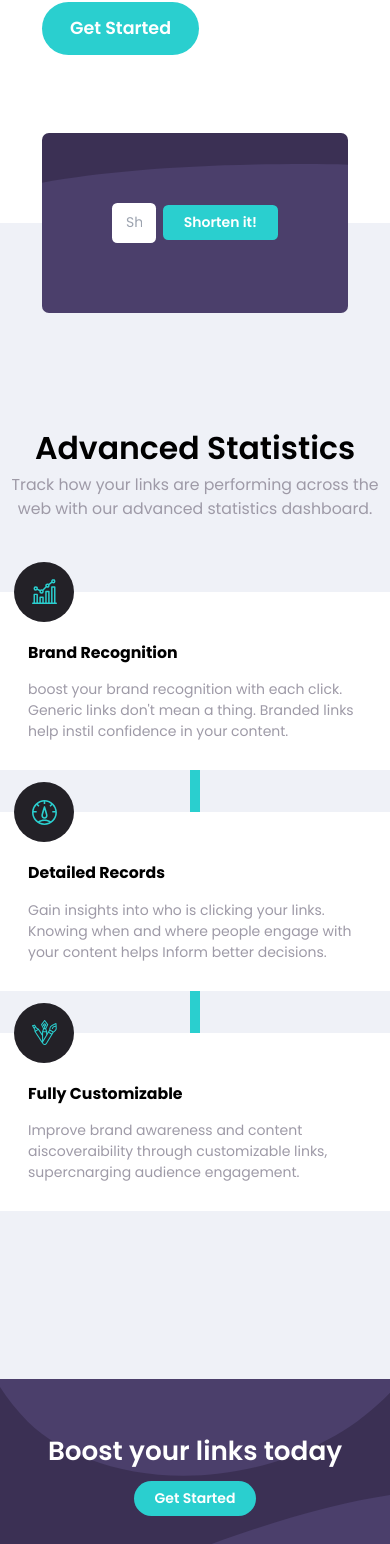
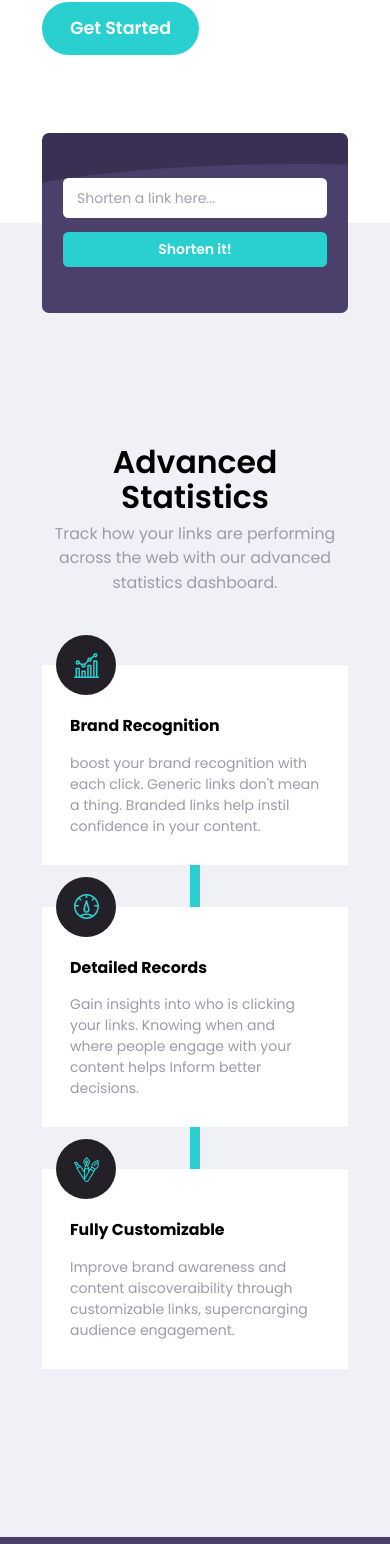
Before and after one commit to qianzhong516/url-shortener, a Next.js app: page / in a window 390 px wide. Shown: the part 827-2371 px from the top of the page. Built offline with nearby package versions, Linux system fonts and the light colour scheme.

Commit message:
refine styles

```diff
--- a/app/components/footer.tsx
+++ b/app/components/footer.tsx
@@ -69,11 +69,11 @@ const socialMedia = [
 
 export default function Footer() {
     return <footer className='flex flex-col items-center bg-darker-violet w-full'>
-        <div className='max-w-lg flex flex-wrap justify-between w-full py-12'>
+        <div className='max-w-lg flex flex-wrap justify-between w-full p-12'>
             <div className='flex-1'>
                 <Logo width={180} height={90} className='fill-white' />
             </div>
-            <div className='flex flex-3 flex-wrap grow text-white justify-evenly'>
+            <div className='flex flex-3 flex-wrap gap-4 grow text-white justify-between'>
                 {links.map((link, i) => <div key={i}>
                     <h4 className='font-bold mb-4'>{link.title}</h4>
                     <ul>
--- a/app/components/stats_section.tsx
+++ b/app/components/stats_section.tsx
@@ -21,13 +21,16 @@ const cards = [
 ]
 
 export default function StatsSection() {
-    return <section className="w-full bg-light-gray flex flex-col items-center pb-48">
-        <div className="mt-8 mt-12 mb-20 text-center">
-            <h1 className="text-4xl font-semibold mb-2">Advanced Statistics</h1>
-            <p className="text-lg text-gray-violet">Track how your links are performing across the web with our advanced statistics dashboard.</p>
+    return <section className="flex flex-col items-center w-full bg-light-gray">
+        <div className='max-w-lg px-12 md:px-0 pb-48'>
+            <div className="mt-12 mb-20 text-center">
+                <h1 className="text-4xl font-semibold mb-2">Advanced Statistics</h1>
+                <p className="text-lg text-gray-violet">Track how your links are performing across the web with our advanced statistics dashboard.</p>
+            </div>
+            <div className="flex flex-wrap md:flex-nowrap md:gap-x-8 gap-y-12 justify-center items-center">
+                {cards.map((props, i) => <Card key={i} className={clsx(i === 1 && 'card', i === 1 && 'md:translate-y-8', i === 2 && 'md:translate-y-16')} {...props} />)}
+            </div>
         </div>
-        <div className="flex flex-wrap md:gap-x-8 gap-y-12 justify-center items-center">
-            {cards.map((props, i) => <Card key={i} className={clsx(i === 1 && 'card', i === 1 && 'md:translate-y-8', i === 2 && 'md:translate-y-16')} {...props} />)}
-        </div>
+
     </section>
 }
--- a/app/components/url_shortener.tsx
+++ b/app/components/url_shortener.tsx
@@ -30,10 +30,10 @@ export default function UrlShortener({
 
     return (
         <>
-            <form action={formAction} ref={ref} className='flex flex-col min-w-full min-h-[180px] justify-center bg-dark-violet bg-[url("/bg-shorten-desktop.svg")] bg-no-repeat bg-cover px-20 py-18 py-10 rounded-lg text-white'>
-                <div className='flex flex-wrap items-center justify-between gap-x-2'>
-                    <input type='text' name='longUrl' id='longUrl' className={`flex-1 w-full px-4 py-2 min-h-[40px] text-black rounded-md ${errorBorder}`} placeholder='Shorten a link here...' />
-                    <Button type='submit' disabled={status === 'loading'} className='max-w-full rounded-md'>Shorten it!</Button>
+            <form action={formAction} ref={ref} className='flex flex-col min-w-full min-h-[180px] justify-center bg-dark-violet bg-[url("/bg-shorten-desktop.svg")] bg-no-repeat bg-cover px-6 md:px-20 md:py-10 rounded-lg text-white'>
+                <div className='flex flex-wrap items-center justify-between gap-x-2 gap-y-4'>
+                    <input type='text' name='longUrl' id='longUrl' className={`flex-1  px-4 py-2 max-w-full min-h-[40px] text-black rounded-md ${errorBorder}`} placeholder='Shorten a link here...' />
+                    <Button type='submit' disabled={status === 'loading'} className='w-full md:w-auto rounded-md'>Shorten it!</Button>
                 </div>
                 {error && <ErrorMessage>{error}</ErrorMessage>}
             </form>
--- a/app/ui/url_list/list_item.tsx
+++ b/app/ui/url_list/list_item.tsx
@@ -14,9 +14,9 @@ export default function UrlListItem({ longUrl, shortUrl }: { longUrl: string, sh
 
     return <li className="flex flex-wrap justify-between items-center rounded-md mb-4 last:mb-0 bg-white p-4">
         <p className="text-black">{longUrl}</p>
-        <div className="flex flex-wrap gap-4 items-center">
+        <div className="flex flex-wrap gap-4 items-center w-full md:w-auto">
             <a href={shortUrl} target="_blank" className="text-cyan">{shortUrl}</a>
-            <Button className={clsx(isCopied && 'bg-dark-violet', 'rounded-md')} onClick={handleClick}>{isCopied ? 'Copied!' : 'Copy'}</Button>
+            <Button className={clsx(isCopied && 'bg-dark-violet', 'rounded-md w-full md:w-auto')} onClick={handleClick}>{isCopied ? 'Copied!' : 'Copy'}</Button>
         </div>
     </li>
 }
```
